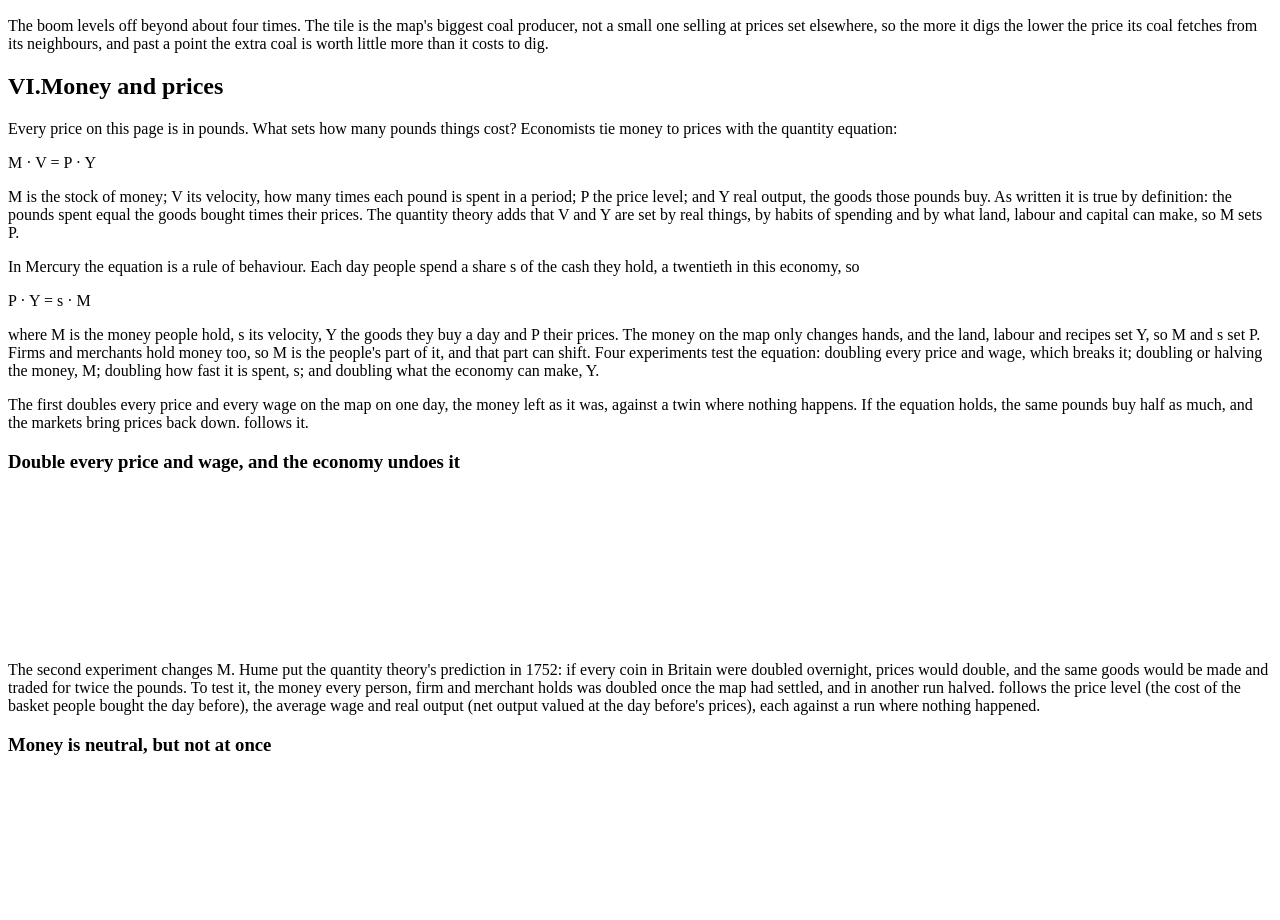
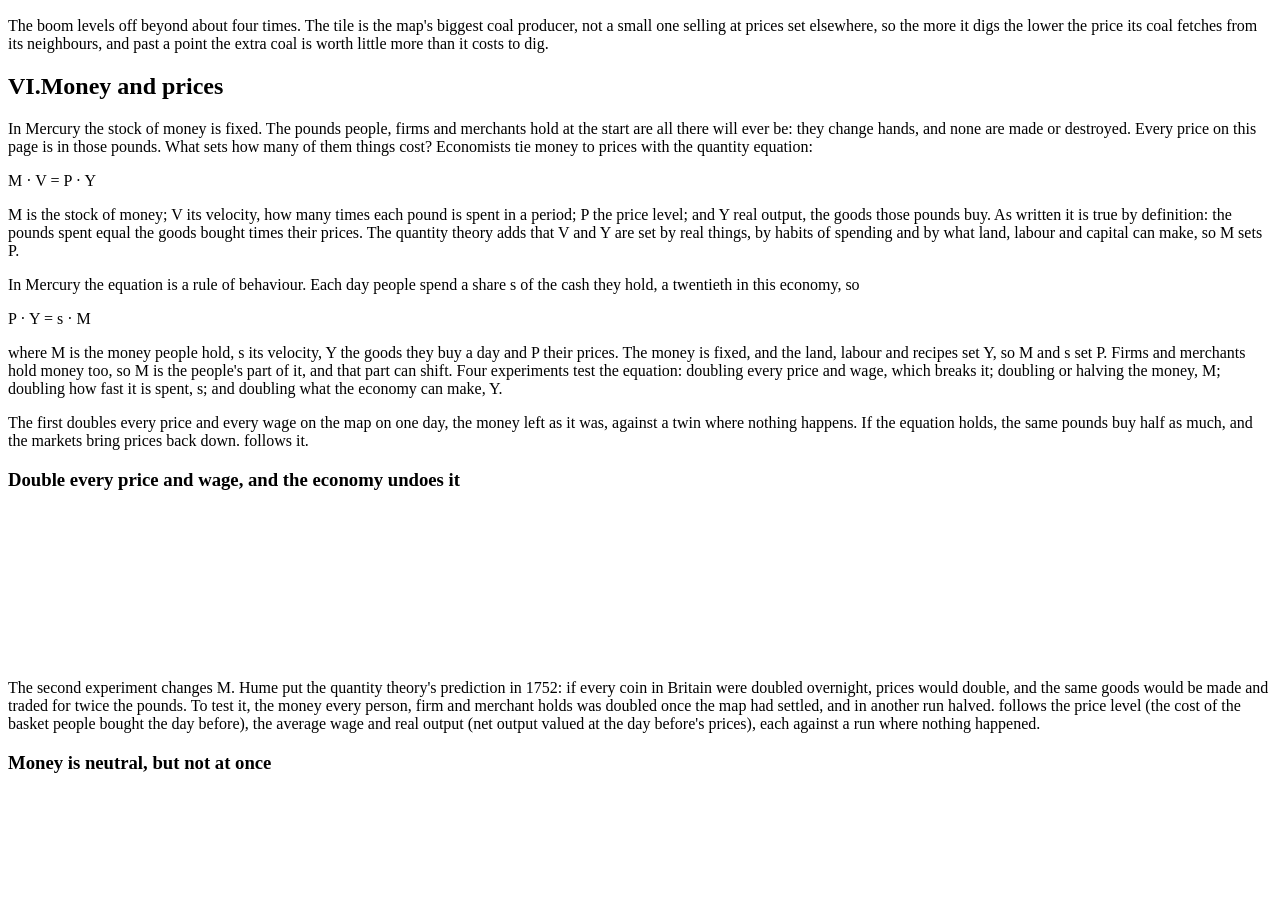
Before and after one commit to rasmusbergpalm/mercury, a plain HTML site: page tools/explainer/economy.html in a window 1280 px wide. Shown: the part 8003-8923 px from the top of the page. Drawn offline with Linux system fonts and the light colour scheme; a web font is replaced by a local one.

Commit message:
Economy page: the money section leads with money being fixed
Co-Authored-By: Claude Opus 5.5 <noreply@anthropic.com>
Claude-Session: https://claude.ai/code/session_01WQsAhEvtmrHaZeTBw7uau4

```diff
--- a/tools/explainer/economy.html
+++ b/tools/explainer/economy.html
@@ -319,12 +319,12 @@ __STYLE__</style>
 <section id="money">
 <div class="col">
 <h2><span class="no">VI.</span>Money and prices</h2>
-<p>Every price on this page is in pounds. What sets how many pounds things cost? Economists tie money to prices with the quantity equation:</p>
+<p>In Mercury the stock of money is fixed. The pounds people, firms and merchants hold at the start are all there will ever be: they change hands, and none are made or destroyed. Every price on this page is in those pounds. What sets how many of them things cost? Economists tie money to prices with the quantity equation:</p>
 <p class="eq">M · V = P · Y</p>
 <p>M is the stock of money; V its velocity, how many times each pound is spent in a period; P the price level; and Y real output, the goods those pounds buy. As written it is true by definition: the pounds spent equal the goods bought times their prices. The quantity theory adds that V and Y are set by real things, by habits of spending and by what land, labour and capital can make, so M sets P.</p>
 <p>In Mercury the equation is a rule of behaviour. Each day people spend a share s of the cash they hold, a twentieth in this economy, so</p>
 <p class="eq">P · Y = s · M</p>
-<p>where M is the money people hold, s its velocity, Y the goods they buy a day and P their prices. The money on the map only changes hands, and the land, labour and recipes set Y, so M and s set P. Firms and merchants hold money too, so M is the people's part of it, and that part can shift. Four experiments test the equation: doubling every price and wage, which breaks it; doubling or halving the money, M; doubling how fast it is spent, s; and doubling what the economy can make, Y.</p>
+<p>where M is the money people hold, s its velocity, Y the goods they buy a day and P their prices. The money is fixed, and the land, labour and recipes set Y, so M and s set P. Firms and merchants hold money too, so M is the people's part of it, and that part can shift. Four experiments test the equation: doubling every price and wage, which breaks it; doubling or halving the money, M; doubling how fast it is spent, s; and doubling what the economy can make, Y.</p>
 <p>The first doubles every price and every wage on the map on one day, the money left as it was, against a twin where nothing happens. If the equation holds, the same pounds buy half as much, and the markets bring prices back down. <span class="ref" data-fig="doubling"></span> follows it.</p>
 </div>
 
```
Also changed, not shown: web/static/economy.html (+2 -2 lines).
